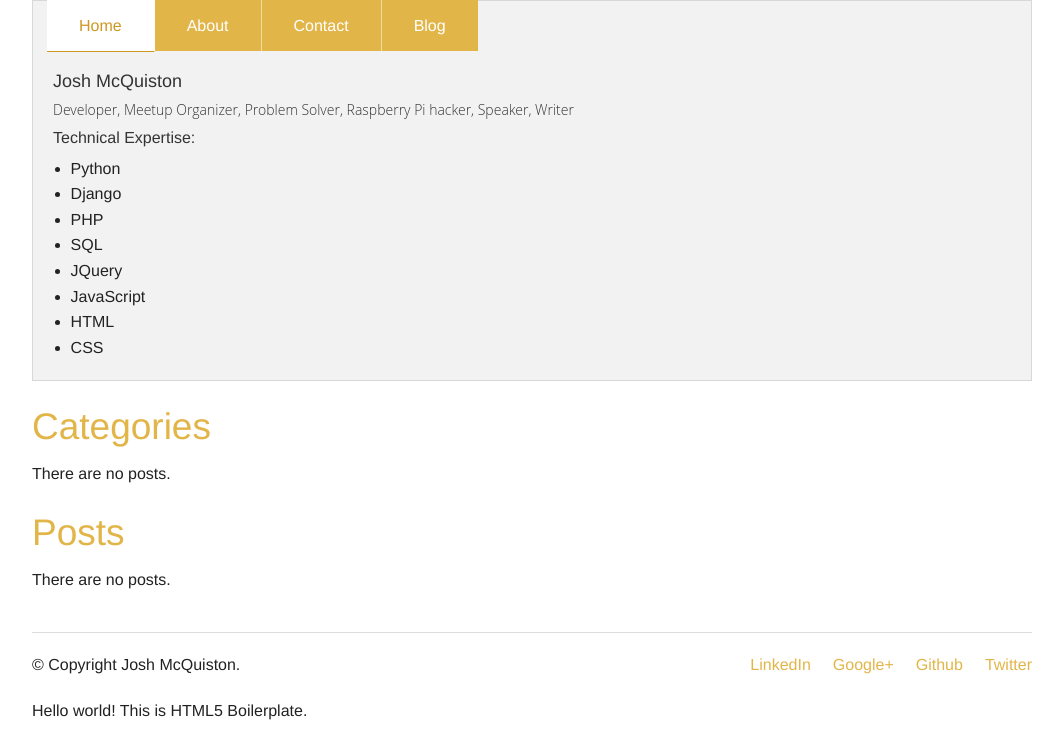
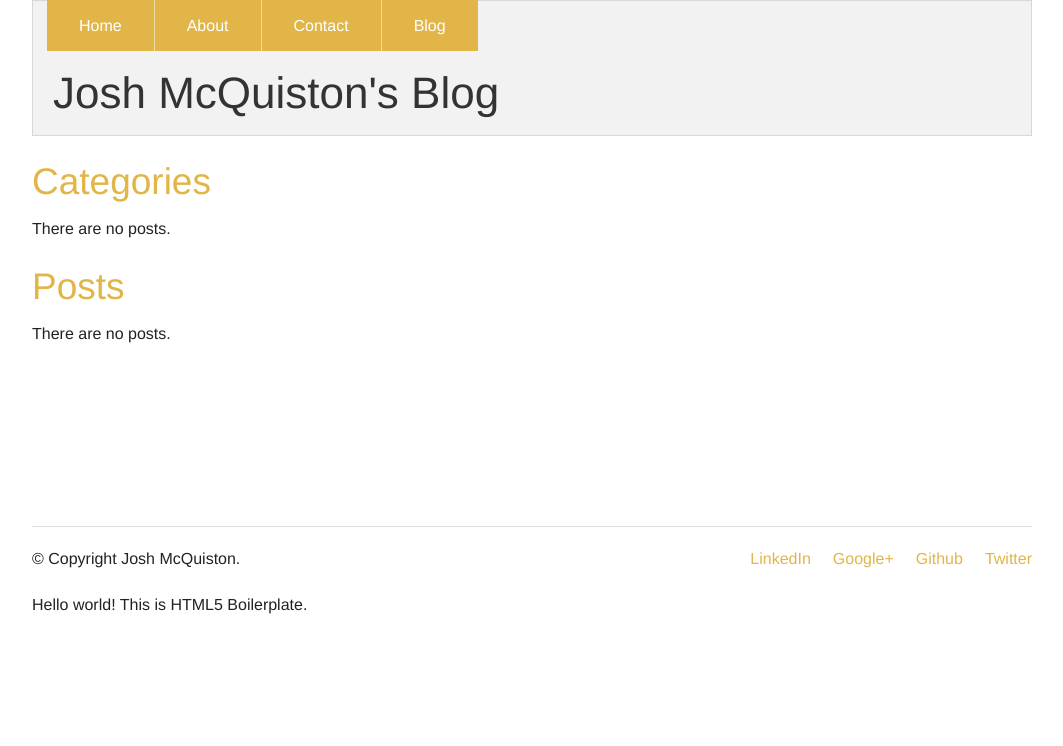
Before and after one commit to josh-mcq/django_blog, a Django app: template templates/index.html in a window 1280 px wide. Shown: the top 746 px of the page, without its empty margins (108-1171 px from the left). Run offline with Django 3.2, Linux system fonts and the light colour scheme; the template is opened without the code that fills it, so the values that code supplies are empty; parts of the project's set-up code (start-up, migrations or seed data) failed here and were passed over; some libraries are stand-ins or nearby versions.

Commit message:
fixed height

```diff
--- a/blog/static/joshmcquiston/css/custom.css
+++ b/blog/static/joshmcquiston/css/custom.css
@@ -5,8 +5,10 @@ min-height:170px;
 min-width: 220px;
 
 margin-bottom: 1.25rem;
+}
 
-
+div.blog {
+min-height:350px;
 }
 
 #underpic {
--- a/templates/blog/includes/base.html
+++ b/templates/blog/includes/base.html
@@ -28,7 +28,7 @@
       <!-- Navigation -->
 
         <ul class="button-group">
-          <li><a href="http://www.joshmcquiston.com" class="button active">Home</a></li>
+          <li><a href="http://www.joshmcquiston.com" class="button">Home</a></li>
           <li><a href="http://www.joshmcquiston.com/about.html" class="button">About</a></li>
           <li><a href="http://www.joshmcquiston.com/contact.html" class="button">Contact</a></li>
           <li><a href="https://fathomless-castle-1283.herokuapp.com/" class="button">Blog</a></li>
@@ -36,27 +36,17 @@
 
       <!-- End Navigation --></div>
         <div class="panel">
-                  <h5>Josh McQuiston</h5>
-                  <!--<h6 class="subheader">Available for full time employment with innovative tech company in Portland area.</h6>-->
-                  <h6 class="subheader">Developer, Meetup Organizer, Problem Solver, Raspberry Pi hacker, Speaker, Writer</h6>
-                  <h6>Technical Expertise:</h6>
-                  <ul>
-                    <li>Python</li>
-                                    <li>Django</li>
-                                    <li>PHP</li>
-                    <li>SQL</li>
-                    <li>JQuery</li>
-                    <li>JavaScript</li>
-                    <li>HTML</li>
-                    <li>CSS</li>
-                  </ul>
-                </div><!--[if lt IE 8]>
+          <h1>Josh McQuiston's Blog</h1>
+
+        </div><!--[if lt IE 8]>
             <p class="browserupgrade">You are using an <strong>outdated</strong> browser. Please <a href="http://browsehappy.com/">upgrade you
             r browser</a> to improve your experience.</p>
         <![endif]-->
 
         <!-- Add your site or application content here -->
+        <div class="blog">
         {% block content %}{% endblock %}
+      </div>
                <footer class="row">
         <div class="large-12 columns"><hr />
             <div class="row">
```
